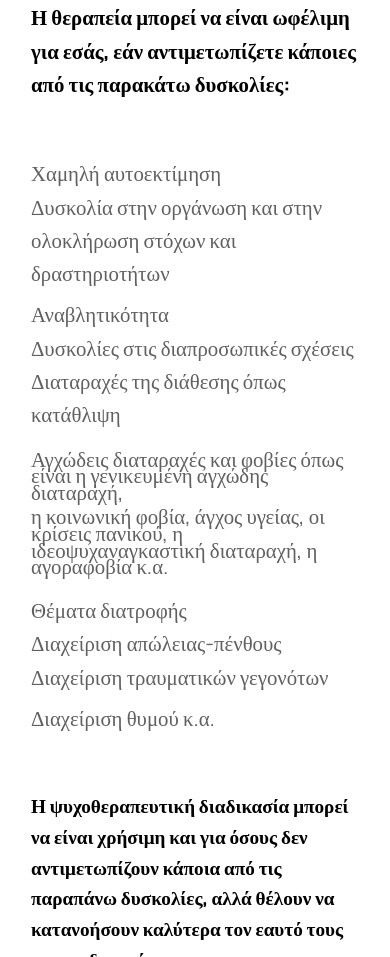
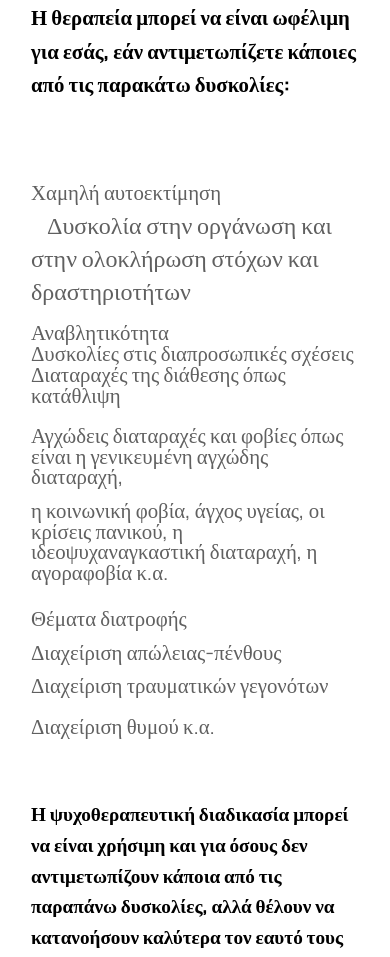
Before and after one commit to jverg/areti, a plain HTML site: page adult.html in a window 390 px wide. Shown: the part 1491-2448 px from the top of the page. Drawn offline with nearby package versions, Linux system fonts and the light colour scheme; a web font is replaced by a local one.

Commit message:
khfdhgkf

```diff
--- a/adult.html
+++ b/adult.html
@@ -219,7 +219,7 @@
           <div class="col-md-1" style="background-color: #fec20c;"></div>
           <div class="col-md-10">
             <h3
-              class="upper-down-text"
+              class="upper-down-text down-text-no-line-top"
               style="font-size: 1.3rem; color: #606060;"
             >
               Χαμηλή αυτοεκτίμηση
@@ -228,10 +228,8 @@
                 <span style="color: white;">aa</span>|
                 <span style="color: white;">aa</span>
               </span>
-              Δυσκολία στην οργάνωση και στην ολοκλήρωση στόχων και
-              δραστηριοτήτων
-            </h3>
-            <h3 class="down-text" style="font-size: 1.3rem; color: #606060;">
+              <span class="down-text-no-line-top">Δυσκολία στην οργάνωση και στην ολοκλήρωση στόχων και δραστηριοτήτων</h3>
+            <h3 class="down-text-no-line-bottom" style="font-size: 1.3rem; color: #606060;">
               Αναβλητικότητα
               <br class="brs-not" />
               <span class="hashline">
--- a/css/adult.css
+++ b/css/adult.css
@@ -57,18 +57,6 @@
   color: #606060;
   line-height: 1.6;
 }
-.down-text-no-line-top {
-  font-size: 1.5rem;
-  color: #606060;
-  margin-top: 1.2rem;
-  line-height: 0.8;
-}
-.down-text-no-line-bottom {
-  font-size: 1.5rem;
-  color: #606060;
-  margin-bottom: 1.2rem;
-  line-height: 0.8;
-}
 @media (max-width: 1000px) {
   .text {
     padding: 1rem 1rem;
@@ -82,10 +70,4 @@
   .down-text {
     padding: 0 1rem;
   }
-  .down-text-no-line-top {
-    padding: 0 1rem;
-  }
-  .down-text-no-line-bottom {
-    padding: 0 1rem;
-  }
 }
--- a/css/style.css
+++ b/css/style.css
@@ -144,6 +144,19 @@ hr {
   align-items: center;
   justify-content: center;
 }
+.down-text-no-line-top {
+  font-size: 1.5rem;
+  color: #606060;
+  margin-top: 1.2rem;
+  line-height: 0.8;
+}
+.down-text-no-line-bottom {
+  font-size: 1.5rem;
+  color: #606060;
+  margin-bottom: 1.2rem;
+  margin-top: 0.8rem;
+  line-height: 0.8;
+}
 /* Contact */
 @media (max-width: 1000px) {
   .contact-text {
@@ -152,6 +165,14 @@ hr {
   }
   .specialty {
     text-align: left;
+  }
+  .down-text-no-line-top {
+    padding: 0 1rem;
+    line-height: 1;
+  }
+  .down-text-no-line-bottom {
+    padding: 0 1rem;
+    line-height: 1;
   }
 }
 @media (max-width: 992px) {
```
Also changed, not shown: simperiforistiki.html (+2 -0 lines).
